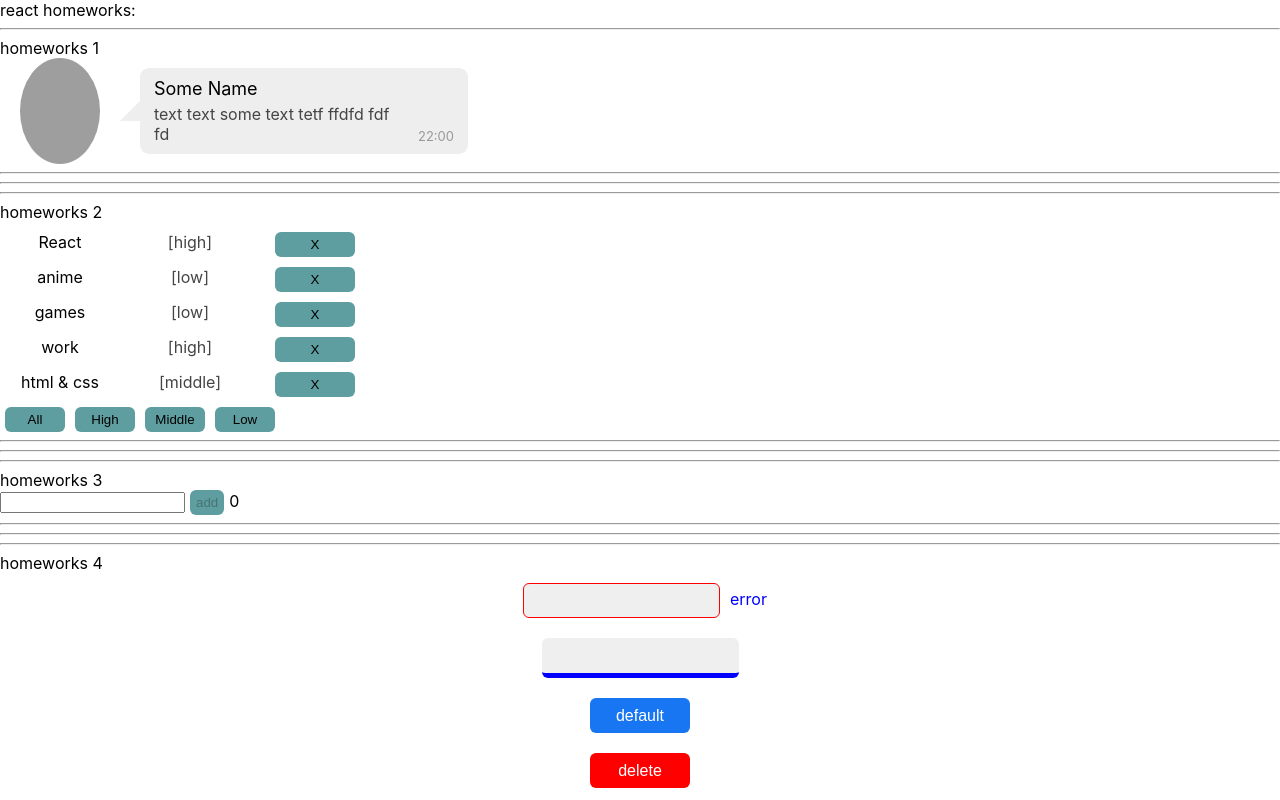
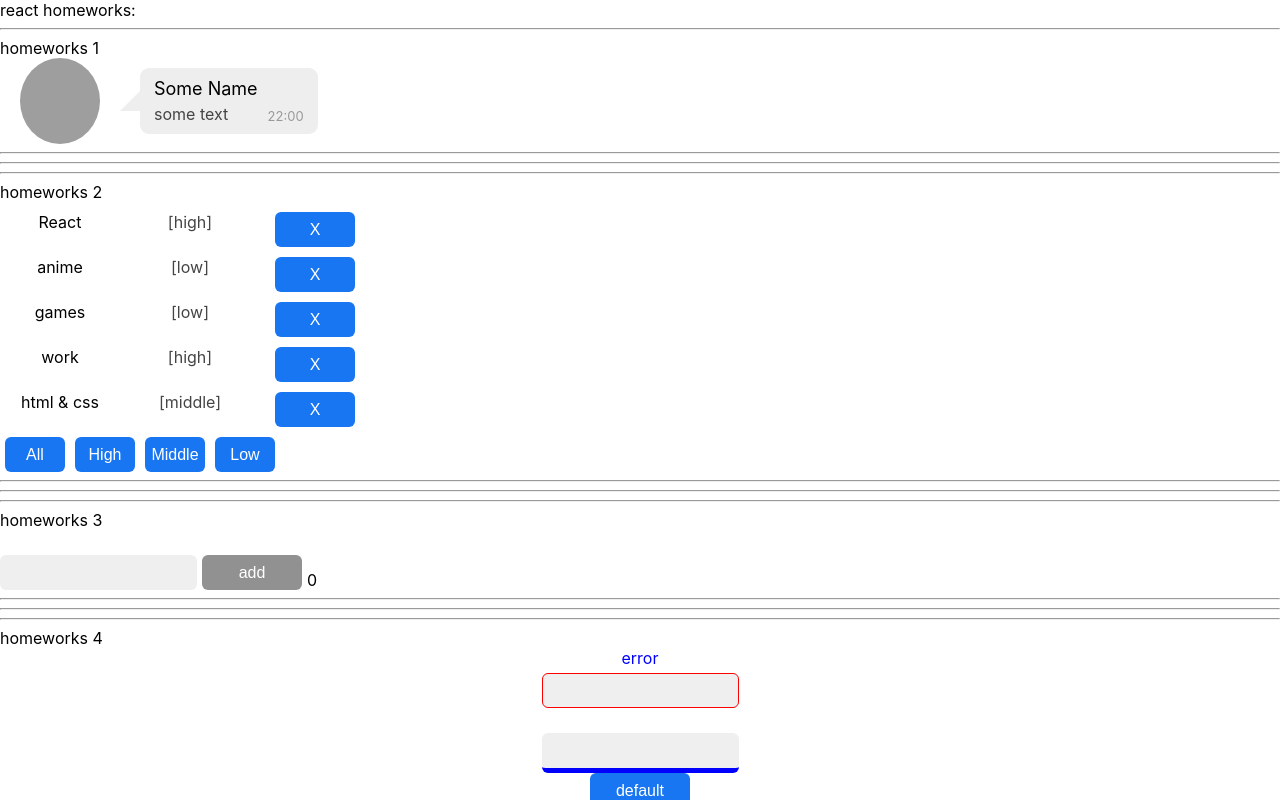
Before and after one commit to Talman95/react-homeworks, a React (Create React App) app: page / in a window 1280 px wide. Shown: the top 800 px of the page. Built offline with nearby package versions, Linux system fonts and the light colour scheme; grey boxes are pictures that could not be loaded.

Commit message:
added in all tasks super components

```diff
--- a/src/p2-homeworks/h1/HW1.tsx
+++ b/src/p2-homeworks/h1/HW1.tsx
@@ -4,7 +4,7 @@ import {Message} from "./Message";
 const messageData = {
     avatar: 'https://sun9-74.userapi.com/Ph-WiuOtF985il9AvN9JqiCWedmHtSGSSTXrSA/ltEB2Z2-YO4.jpg',
     name: 'Some Name',
-    message: 'text text some text tetf ffdfd fdf fd',
+    message: 'some text',
     time: '22:00',
 }
 
--- a/src/p2-homeworks/h2/Affair.tsx
+++ b/src/p2-homeworks/h2/Affair.tsx
@@ -1,6 +1,7 @@
 import React from 'react'
 import {AffairType} from "./HW2";
 import cl from './Affairs.module.css';
+import SuperButton from "../h4/common/c2-SuperButton/SuperButton";
 
 type AffairPropsType = {
     // key не нужно типизировать
@@ -23,7 +24,7 @@ function Affair(props: AffairPropsType) {
                 [{props.affair.priority}]
             </div>
             <div className={cl.delete}>
-                <button onClick={deleteCallback}>X</button>
+                <SuperButton onClick={deleteCallback}>X</SuperButton>
             </div>
         </div>
     )
--- a/src/p2-homeworks/h2/Affairs.tsx
+++ b/src/p2-homeworks/h2/Affairs.tsx
@@ -2,6 +2,7 @@ import React from 'react'
 import Affair from './Affair'
 import {AffairType, FilterType} from './HW2'
 import cl from './Affairs.module.css';
+import SuperButton from "../h4/common/c2-SuperButton/SuperButton";
 
 type AffairsPropsType = { // need to fix any
     data: AffairType[]
@@ -41,10 +42,10 @@ function Affairs(props: AffairsPropsType) {
             }
 
             <div className={cl.controls}>
-                <button onClick={setAll}>All</button>
-                <button onClick={setHigh}>High</button>
-                <button onClick={setMiddle}>Middle</button>
-                <button onClick={setLow}>Low</button>
+                <SuperButton onClick={setAll}>All</SuperButton>
+                <SuperButton onClick={setHigh}>High</SuperButton>
+                <SuperButton onClick={setMiddle}>Middle</SuperButton>
+                <SuperButton onClick={setLow}>Low</SuperButton>
             </div>
 
 
--- a/src/p2-homeworks/h3/Greeting.module.css
+++ b/src/p2-homeworks/h3/Greeting.module.css
@@ -1,5 +1,6 @@
-.someClass {
-
+.container {
+    display: flex;
+    align-items:self-end;
 }
 
 .error {
--- a/src/p2-homeworks/h3/Greeting.tsx
+++ b/src/p2-homeworks/h3/Greeting.tsx
@@ -1,5 +1,7 @@
 import React, {ChangeEvent, KeyboardEvent} from 'react'
 import s from './Greeting.module.css'
+import SuperInputText from "../h4/common/c1-SuperInputText/SuperInputText";
+import SuperButton from "../h4/common/c2-SuperButton/SuperButton";
 
 type GreetingPropsType = {
     name: string // need to fix any
@@ -17,10 +19,15 @@ const Greeting: React.FC<GreetingPropsType> = (
     const inputClass = error ? s.error : '' // need to fix with (?:)
 
     return (
-        <div>
-            <input value={name} onChange={setNameCallback} className={inputClass} onKeyPress={onEnterPress}/>
-            <span>{error}</span>
-            <button onClick={addUser} disabled={!name}>add</button>
+        <div className={s.container}>
+            <SuperInputText value={name}
+                            onChange={setNameCallback}
+                            className={inputClass}
+                            onKeyPress={onEnterPress}
+                            error={error}
+            />
+
+            <SuperButton onClick={addUser} disabled={!name}>add</SuperButton>
             <span>{totalUsers}</span>
         </div>
     )
--- a/src/p2-homeworks/h3/GreetingContainer.tsx
+++ b/src/p2-homeworks/h3/GreetingContainer.tsx
@@ -17,18 +17,18 @@ const GreetingContainer: React.FC<GreetingContainerPropsType> = ({users, addUser
     const [error, setError] = useState<string>('') // need to fix any
 
     const setNameCallback = (e: ChangeEvent<HTMLInputElement>) => { // need to fix any
-        setName(e.currentTarget.value) // need to fix
+        setName(e.currentTarget.value); // need to fix
+        error && setError('');
     }
     const addUser = () => {
         const validName = name.trim();
         if (!validName) {
-            setError('Name is empty');
+            setError('Name is require!');
             setName('');
         } else {
             addUserCallback(validName);
             alert(`Hello ${validName}!`) // need to fix
             setName('');
-            error && setError('');
         }
     }
     const onEnterPressHandler = (e: KeyboardEvent<HTMLInputElement>) => {
--- a/src/p2-homeworks/h4/HW4.tsx
+++ b/src/p2-homeworks/h4/HW4.tsx
@@ -3,6 +3,7 @@ import SuperInputText from './common/c1-SuperInputText/SuperInputText'
 import s from './HW4.module.css'
 import SuperButton from './common/c2-SuperButton/SuperButton'
 import SuperCheckbox from './common/c3-SuperCheckbox/SuperCheckbox'
+import AlternativeSuperCheckbox from "./common/c3-SuperCheckbox/AlternativeSuperCheckbox";
 
 function HW4() {
     const [text, setText] = useState<string>('')
@@ -73,6 +74,7 @@ function HW4() {
             {/*для личного творчества, могу проверить*/}
             {/*<AlternativeSuperInputText/>*/}
             {/*<AlternativeSuperButton/>*/}
+            {/* eslint-disable-next-line react/jsx-no-undef */}
             {/*<AlternativeSuperCheckbox/>*/}
             <hr/>
         </div>
--- a/src/p2-homeworks/h4/common/c1-SuperInputText/SuperInputText.module.css
+++ b/src/p2-homeworks/h4/common/c1-SuperInputText/SuperInputText.module.css
@@ -1,8 +1,8 @@
-/*.wrapper {*/
-/*    display: flex;*/
-/*    min-width: 250px;*/
-/*    align-items: center;*/
-/*}*/
+.wrapper {
+    display: flex;
+    flex-direction: column;
+    align-items: center;
+}
 .defaultInput {
     background: #efefef;
     padding: 10px;
@@ -10,7 +10,7 @@
     color: #919191;
     border-radius: 6px;
     border: none;
-    margin: 10px;
+    margin-top: 10px;
 }
 
 .superInput:focus {
@@ -29,5 +29,8 @@
 
 .error {
     color: red;
+}
 
+.spanClass {
+    height: 15px;
 }
--- a/src/p2-homeworks/h4/common/c1-SuperInputText/SuperInputText.tsx
+++ b/src/p2-homeworks/h4/common/c1-SuperInputText/SuperInputText.tsx
@@ -38,11 +38,12 @@ const SuperInputText: React.FC<SuperInputTextPropsType> = (
         && onEnter() // то вызвать его
     }
 
-    const finalSpanClassName = `${s.error} ${spanClassName ? spanClassName : ''}`
+    const finalSpanClassName = `${s.error} ${s.spanClass} ${spanClassName ? spanClassName : ''}`
     const finalInputClassName = `${s.defaultInput} ${error ? s.errorInput : s.superInput} ${className}` // need to fix with (?:) and s.superInput
 
     return (
         <div className={s.wrapper}>
+            {error ? <span className={finalSpanClassName}>{error}</span> : <span className={finalSpanClassName}/>}
             <input
                 type={'text'}
                 onChange={onChangeCallback}
@@ -51,7 +52,6 @@ const SuperInputText: React.FC<SuperInputTextPropsType> = (
 
                 {...restProps} // отдаём инпуту остальные пропсы если они есть (value например там внутри)
             />
-            {error && <span className={finalSpanClassName}>{error}</span>}
         </div>
     )
 }
--- a/src/p2-homeworks/h4/common/c2-SuperButton/SuperButton.module.css
+++ b/src/p2-homeworks/h4/common/c2-SuperButton/SuperButton.module.css
@@ -7,7 +7,6 @@
     display: inline-flex;
     justify-content: center;
     align-items: center;
-    margin: 10px;
     border-radius: 6px;
     width: 100px;
     height: 35px;
```
